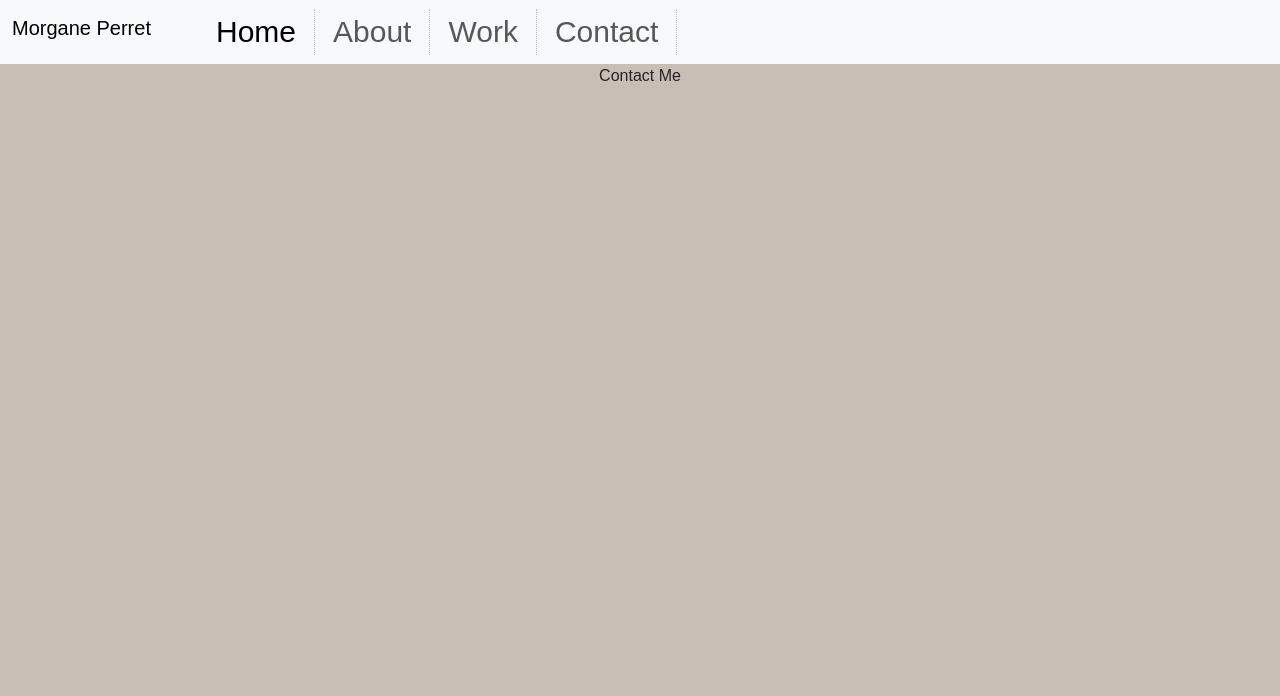
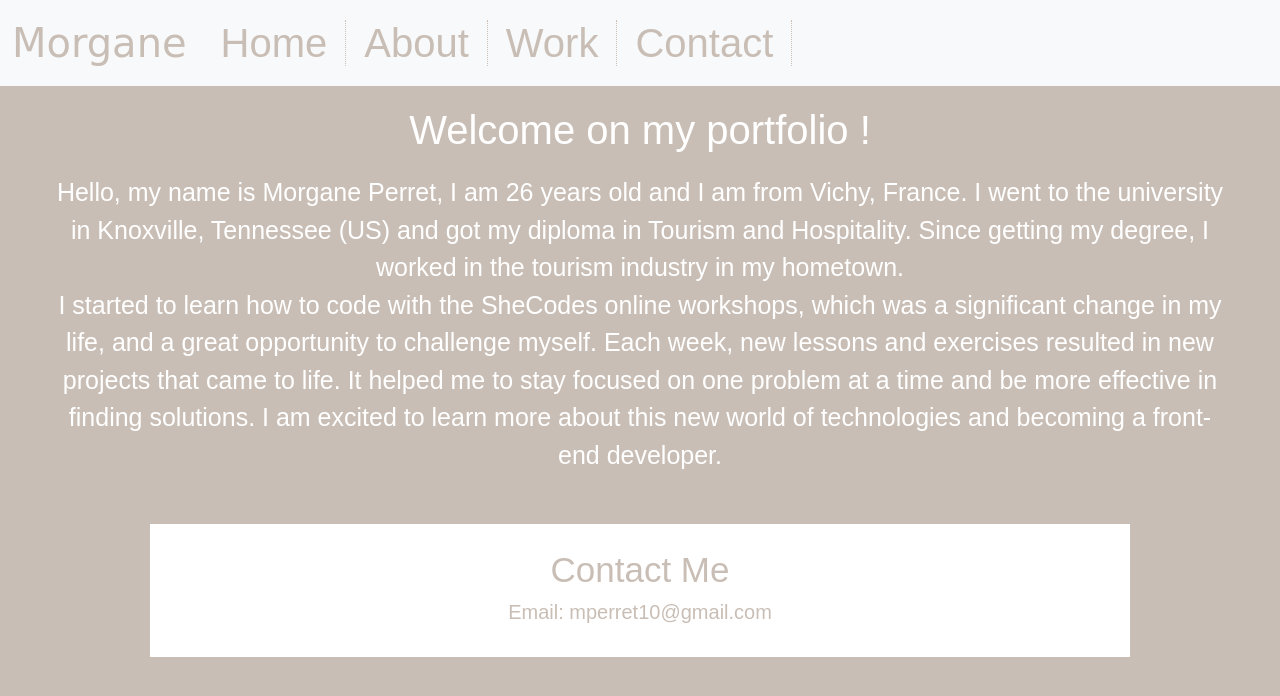
Before and after one commit to mperret10/portfolio-final, a plain HTML site: page About Page.html in a window 1280 px wide. Drawn offline with nearby package versions, Linux system fonts and the light colour scheme; a web font is replaced by a local one.

Commit message:
Setting ABout Page html/css

```diff
--- a/About Page.html
+++ b/About Page.html
@@ -16,13 +16,27 @@
       href="https://fonts.googleapis.com/css2?family=Dongle:wght@700&display=swap"
       rel="stylesheet"
     />
+    <link rel="preconnect" href="https://fonts.googleapis.com" />
+    <link rel="preconnect" href="https://fonts.gstatic.com" crossorigin />
+    <link
+      href="https://fonts.googleapis.com/css2?family=Water+Brush&display=swap"
+      rel="stylesheet"
+    />
     <link rel="stylesheet" href="/style.css" />
-    <title>Document</title>
+    <title>Morgane's Portfolio</title>
   </head>
   <body>
     <nav class="navbar navbar-expand-lg bg-body-tertiary">
       <div class="container-fluid">
-        <a class="navbar-brand" href="#">Morgane Perret</a>
+        <a
+          class="navbar-brand"
+          style="
+            font-size: 40px;
+            color: #c9beb5;
+            font-family: 'Water Brush', cursive;
+          "
+          >Morgane
+        </a>
         <button
           class="navbar-toggler"
           type="button"
@@ -37,24 +51,63 @@
         <div class="collapse navbar-collapse" id="navbarNav">
           <ul class="navbar-nav">
             <li class="nav-item">
-              <a class="nav-link active" aria-current="page" href="/index.html"
+              <a
+                class="nav-link active"
+                aria-current="page"
+                href="/index.html"
+                style="font-size: 40px; color: #c9beb5"
                 >Home</a
               >
             </li>
             <li class="nav-item">
-              <a class="nav-link" href="/About Page.html">About</a>
+              <a
+                class="nav-link"
+                href="/About Page.html"
+                style="font-size: 40px; color: #c9beb5"
+                >About</a
+              >
             </li>
             <li class="nav-item">
-              <a class="nav-link" href="/Work Page.html">Work</a>
+              <a
+                class="nav-link"
+                href="/Work Page.html"
+                style="font-size: 40px; color: #c9beb5"
+                >Work</a
+              >
             </li>
             <li class="nav-item">
-              <a class="nav-link" href="/About Page.html#contact">Contact</a>
+              <a
+                class="nav-link"
+                href="/About Page.html#contact"
+                style="font-size: 40px; color: #c9beb5"
+                >Contact</a
+              >
             </li>
           </ul>
         </div>
       </div>
     </nav>
-    <div id="contact" class="box-2 text-center">Contact Me</div>
+
+    <h3>Welcome on my portfolio !</h3>
+    <p>
+      Hello, my name is Morgane Perret, I am 26 years old and I am from Vichy,
+      France. I went to the university in Knoxville, Tennessee (US) and got my
+      diploma in Tourism and Hospitality. Since getting my degree, I worked in
+      the tourism industry in my hometown. <br />
+      I started to learn how to code with the SheCodes online workshops, which
+      was a significant change in my life, and a great opportunity to challenge
+      myself. Each week, new lessons and exercises resulted in new projects that
+      came to life. It helped me to stay focused on one problem at a time and be
+      more effective in finding solutions. I am excited to learn more about this
+      new world of technologies and becoming a front-end developer.
+    </p>
+
+    <div id="contact" class="box-2">
+      Contact Me <br />
+      <a href="mailto:mperret@gmail.com" target="_blank" class="contact-info"
+        >Email: mperret10@gmail.com</a
+      >
+    </div>
     <script
       src="https://cdn.jsdelivr.net/npm/bootstrap@5.3.0-alpha3/dist/js/bootstrap.bundle.min.js"
       integrity="sha384-ENjdO4Dr2bkBIFxQpeoTz1HIcje39Wm4jDKdf19U8gI4ddQ3GYNS7NTKfAdVQSZe"
--- a/style.css
+++ b/style.css
@@ -1,22 +1,23 @@
+:root {
+  --branding-color: #c9beb5;
+  --default-font-family: "Dongle", sans-serif;
+}
+
 body {
-  background-color: #c9beb5;
-  font-family: "Dongle", sans-serif;
+  background-color: var(--branding-color);
+  font-family: var(--default-font-family);
 }
 .navbar li {
   float: left;
   padding: 0 10px;
   border-right: 1px #c9beb5 dotted;
-  color: #c9beb5 !important;
   line-height: 30px;
-}
-.navbar-brand {
-  height: 48px;
-  width: 170px;
 }
 
 h2 {
   font-size: 50px !important;
 }
+
 .container-fluid {
   font-size: 30px;
 }
@@ -33,7 +34,7 @@ h2 {
   margin-left: 20px;
 }
 .btn {
-  color: #c9beb5;
+  color: var(--branding-color);
   border-radius: 10px;
   line-height: 50px;
   margin-top: 30px;
@@ -75,3 +76,33 @@ img {
     line-height: 20px;
   }
 }
+h3 {
+  font-size: 40px !important;
+}
+h3,
+p {
+  color: white;
+  font-size: 25px;
+  text-align: center;
+  margin: 20px 50px;
+}
+.box-2 {
+  background-color: white;
+  display: block;
+  margin: 50px auto;
+  padding: 20px 20px 30px 20px;
+  margin-left: 150px;
+  margin-right: 150px;
+  text-align: center;
+  font-size: 35px;
+  color: var(--branding-color);
+}
+.contact-info {
+  color: var(--branding-color);
+  margin-top: 30px;
+  font-size: 20px;
+  background-color: white;
+  display: block;
+  margin: 0 auto;
+  text-decoration: none;
+}
```
Also changed, not shown: Work Page.html (+39 -6 lines), index.html (+33 -5 lines), Logo.png.
